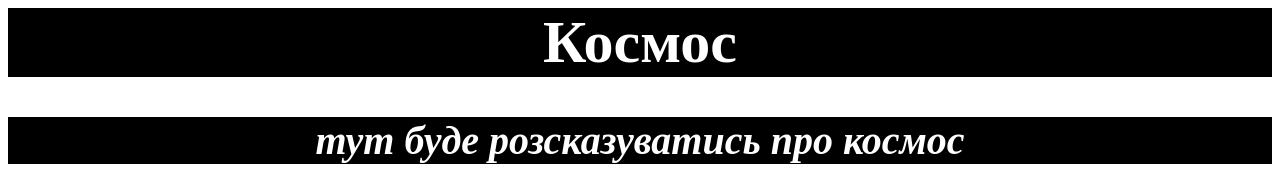
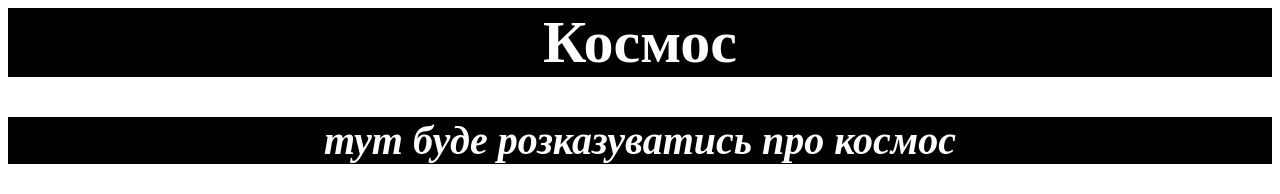
Before and after one commit to Daniil123567/-_-_-, a plain HTML site: page index.html in a window 1280 px wide. Shown: the top 194 px of the page. Drawn offline with Linux system fonts and the light colour scheme; grey boxes are pictures that could not be loaded.

Commit message:
Update index.html

```diff
--- a/index.html
+++ b/index.html
@@ -2,7 +2,7 @@
 <title>Космос</title>
     <header>
         <h1 style="font-size:60px;text-align:center;background:black;color:white;"><b>Космос</b></h1>
-        <h2 style="text-align:center;background:black;color:white;font-size:40px"><i>тут буде розсказуватись про космос</i></h2></h1>
+        <h2 style="text-align:center;background:black;color:white;font-size:40px"><i>тут буде розказуватись про космос</i></h2></h1>
         <img src="https://school-online.s3.amazonaws.com/static/%D0%9D%D0%90%D0%91%D0%86%D0%A0_11.png">
        <br> <a href="#ton618">ton 618</a>  <a href="#spiralgalaxy">spiralgalaxy</a> <a href="#moon">moon</a></br>
      </header>
```
